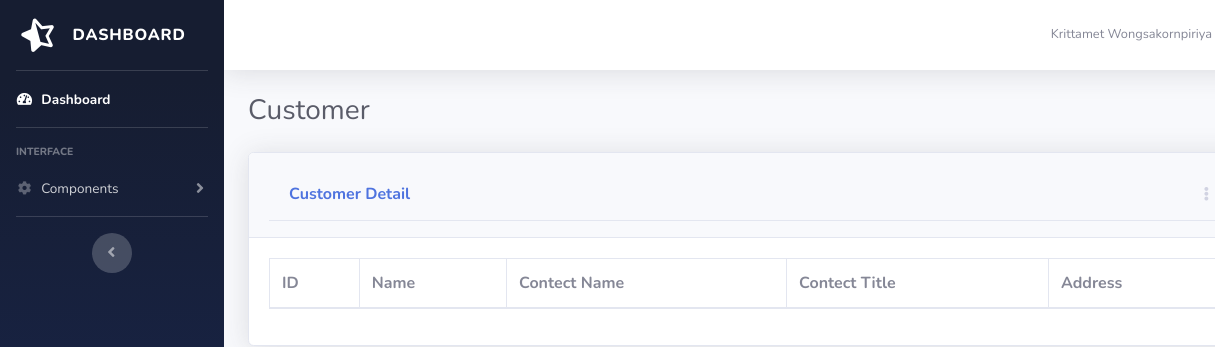
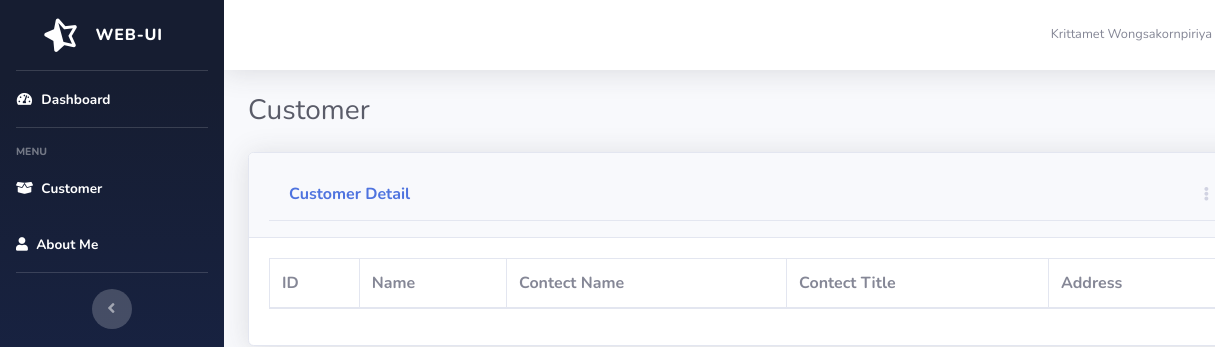
Before and after one commit to indynames5/Project, a plain HTML site: page custdetail.html in a window 1280 px wide. Shown: the top 347 px of the page, 0-1215 px from the left. Drawn offline with nearby package versions, Linux system fonts and the light colour scheme.

Commit message:
edit Toolbar

```diff
--- a/custdetail.html
+++ b/custdetail.html
@@ -35,7 +35,7 @@
                 <div class="sidebar-brand-icon rotate-n-15">
                     <i class="fas fa-star-half-alt"></i>
                 </div>
-                <div class="sidebar-brand-text mx-3">Dashboard</div>
+                <div class="sidebar-brand-text mx-3">WEB-UI</div>
             </a>
 
             <!-- Divider -->
@@ -52,24 +52,22 @@
             <hr class="sidebar-divider">
 
             <!-- Heading -->
-            <div class="sidebar-heading">
-                Interface
-            </div>
+            <!-- Heading -->
+      <div class="sidebar-heading">
+            Menu
+          </div>
 
-            <!-- Nav Item - Pages Collapse Menu -->
-            <li class="nav-item">
-                <a class="nav-link collapsed" href="#" data-toggle="collapse" data-target="#collapseTwo"
-                    aria-expanded="true" aria-controls="collapseTwo">
-                    <i class="fas fa-fw fa-cog"></i>
-                    <span>Components</span>
-                </a>
-                <div id="collapseTwo" class="collapse" aria-labelledby="headingTwo" data-parent="#accordionSidebar">
-                    <div class="bg-white py-2 collapse-inner rounded">
-                        <h6 class="collapse-header">Components:</h6>
-                        <a class="collapse-item" href="about.html">About Me</a>
-                        <a class="collapse-item" href="customer.html">Customer</a>
-                    </div>
-                </div>
+          <!-- Nav Item - Pages Collapse Menu -->
+          <li class="nav-item active">
+              <a class="nav-link" href="customer.html">
+                    <i class="fas fa-box-open"></i>
+                <span>Customer</span></a>
+            </li>
+
+          <li class="nav-item active">
+              <a class="nav-link" href="about.html">
+                    <i class="fas fa-user"></i>
+                <span>About Me</span></a>
             </li>
 
             <!-- Divider -->
```
Also changed, not shown: about.html (+16 -18 lines), customer.html (+16 -17 lines), dashboard.html (+15 -16 lines), editcust.html (+16 -18 lines), index.html (+3 -3 lines).
